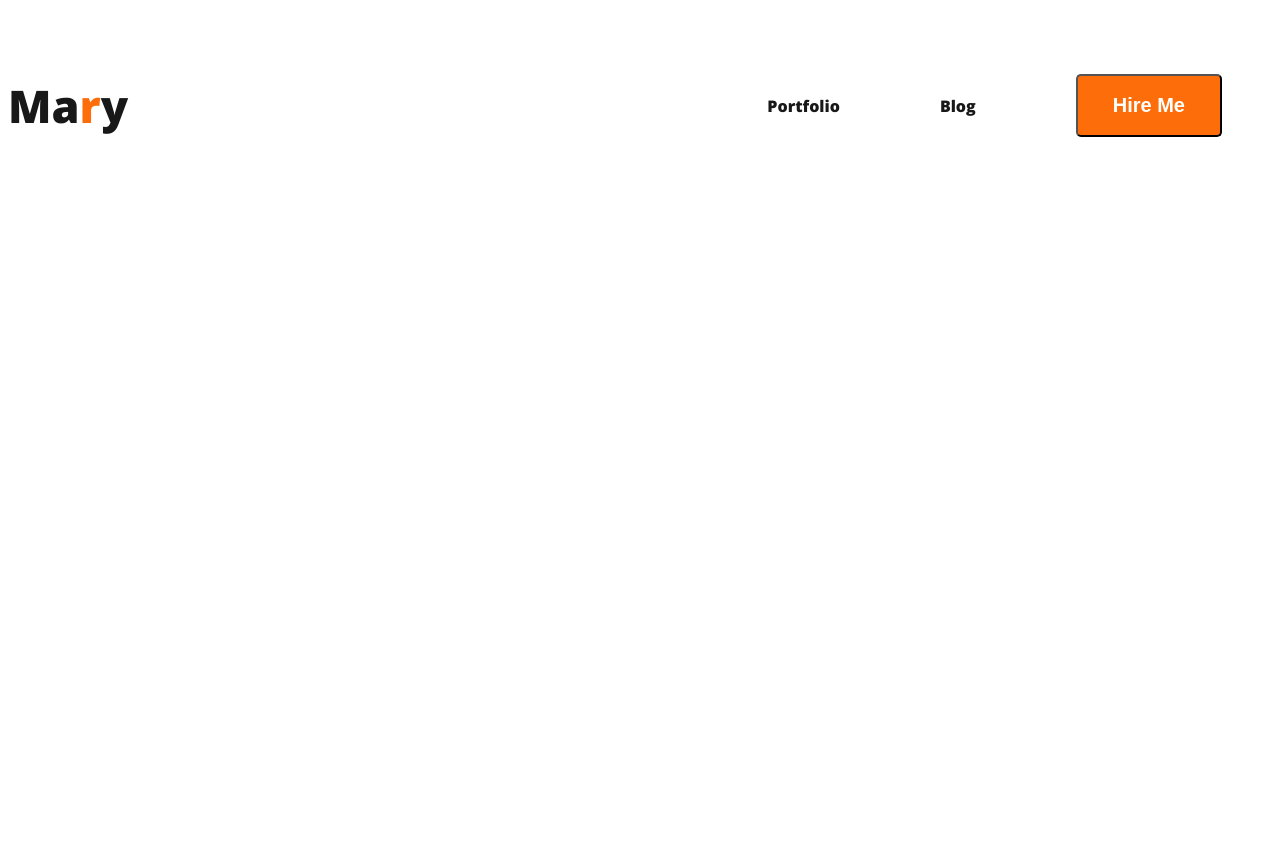
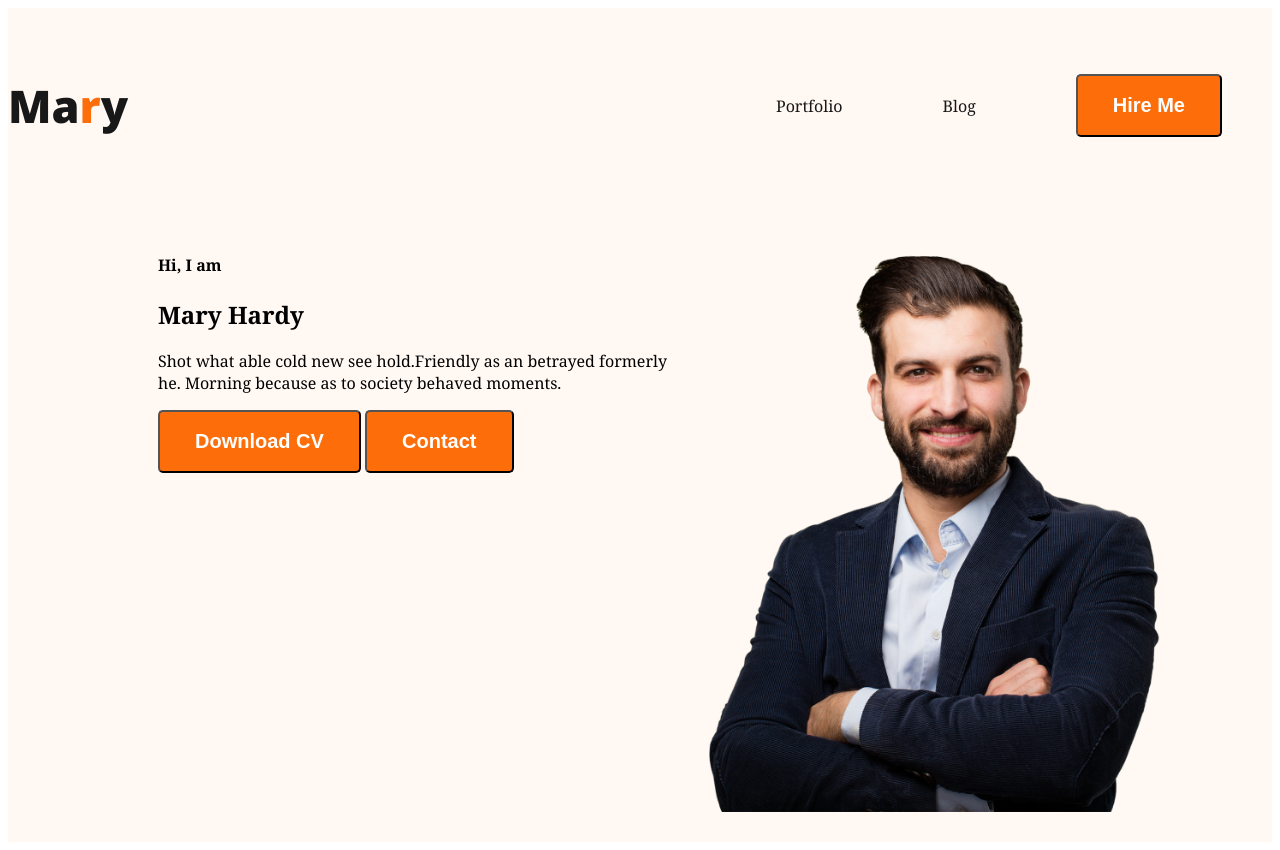
Before and after one commit to NadimSrabon/Developer-Portfolio, a plain HTML site: page index.html in a window 1280 px wide. Before the commit the page ends 800 px from the top, so only its background shows below. Drawn offline with nearby package versions, Linux system fonts and the light colour scheme.

Commit message:
second kaj

```diff
--- a/index.html
+++ b/index.html
@@ -1,24 +1,39 @@
 <!DOCTYPE html>
 <html lang="en">
+
 <head>
     <meta charset="UTF-8">
     <meta name="viewport" content="width=device-width, initial-scale=1.0">
     <title>Portfolio</title>
     <link rel="preconnect" href="https://fonts.googleapis.com">
-<link rel="preconnect" href="https://fonts.gstatic.com" crossorigin>
-<link href="https://fonts.googleapis.com/css2?family=Open+Sans:wght@800&display=swap" rel="stylesheet">
+    <link rel="preconnect" href="https://fonts.gstatic.com" crossorigin>
+    <link href="https://fonts.googleapis.com/css2?family=Open+Sans:wght@800&display=swap" rel="stylesheet">
     <link rel="stylesheet" href="styles/portfolio.css">
 </head>
+
 <body>
-    <header>
+    <header class="header">
         <nav>
             <h3 class="nav-title">Ma<span class="design">r</span>y</h3>
             <ul>
                 <li><a href="">Portfolio</a></li>
                 <li><a href="">Blog</a></li>
-                <li><button class="btn-pm">Hire Me</button></li>
+                <li><button class="btn-primary">Hire Me</button></li>
             </ul>
         </nav>
+        <div class="banner">
+            <div class="banner-content">
+
+                <h4>Hi, I am</h4>
+                <h2>Mary Hardy</h2>
+                <p>Shot what able cold new see hold.Friendly as an betrayed formerly<br>
+                    he. Morning because as to society behaved moments.</p>
+                <button class="btn-primary">Download CV</button>
+                <button class="btn-primary">Contact</button>
+            </div>
+            <img class="profile-pic" src="images/hardy.png" alt="">
+
+        </div>
 
     </header>
 
@@ -31,4 +46,5 @@
     </footer>
 
 </body>
+
 </html>
--- a/styles/portfolio.css
+++ b/styles/portfolio.css
@@ -1,5 +1,5 @@
 body {
-    font-family: 'Open Sans', sans-serif;
+    font-family:Georgia, 'Times New Roman', Times, serif;
 }
 
 nav {
@@ -14,7 +14,7 @@ nav li {
 
 }
 
-.btn-pm {
+.btn-primary {
     border-radius: 5px;
     background: #FD6E0A;
     font-size: 20px;
@@ -48,3 +48,18 @@ nav a {
     color: #FD6E0A;
 
 }
+
+/* header related style */
+
+.header{
+    background-color: #FFF8F3;
+}
+
+.banner{
+    padding: 30px 30px 30px 150px;
+    display: flex;
+}
+
+.banner .profile-pic{
+    width: 500px;
+}
```
